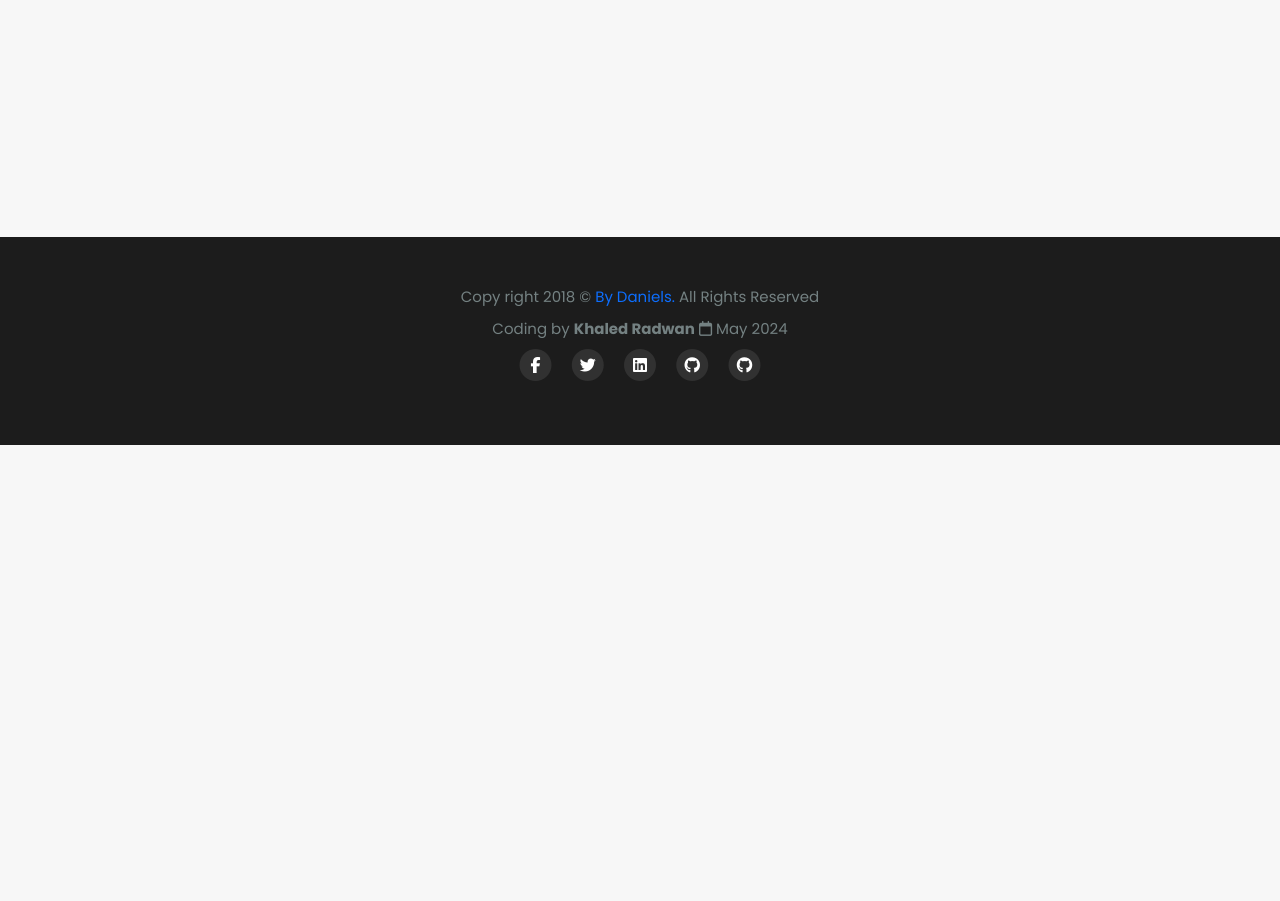
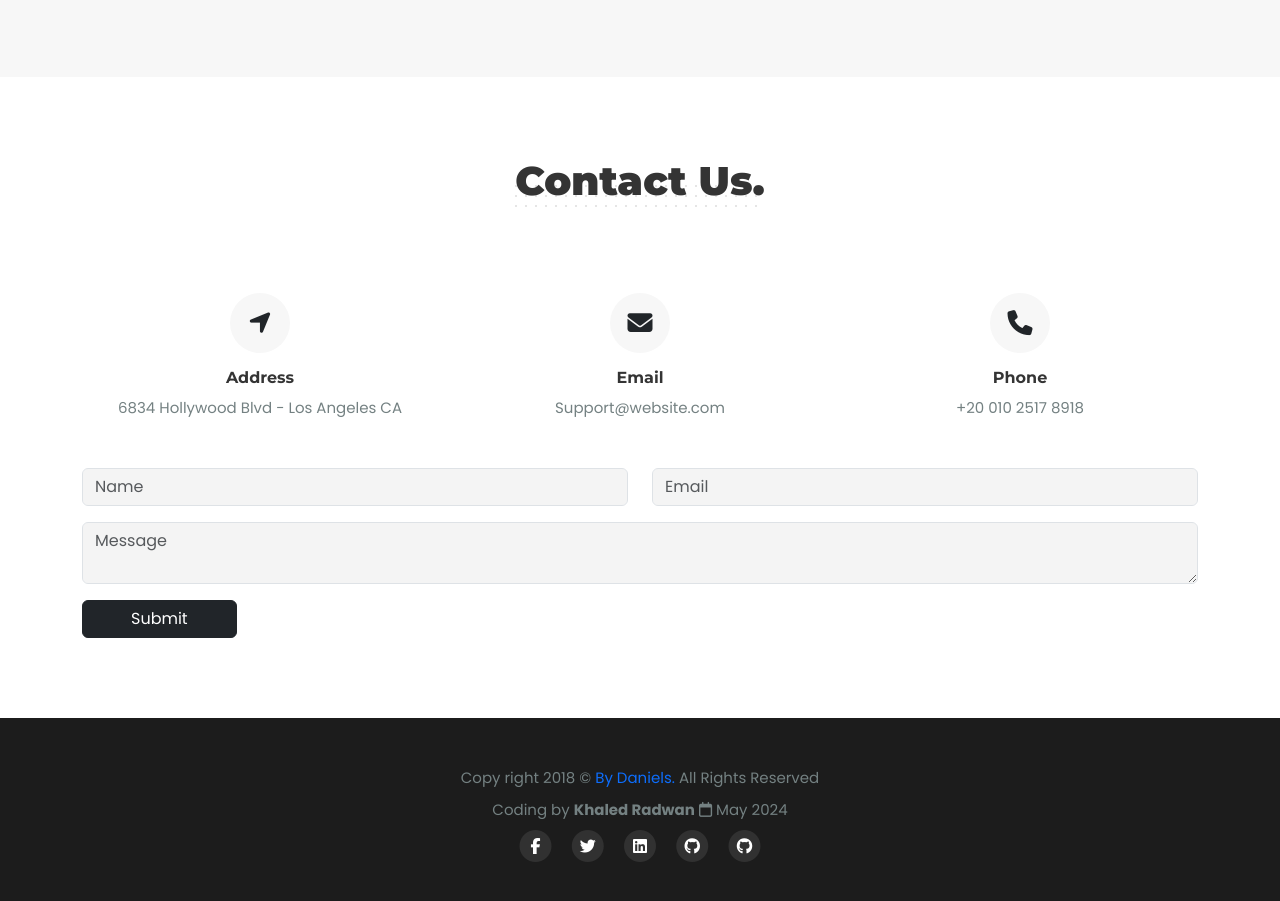
Before and after one commit to khaledradwan96/Daniels, a plain HTML site: page index.html in a window 1280 px wide. Shown: the part 4943-5844 px from the top of the page. Before the commit the page ends 5388 px from the top, so only its background shows below. Drawn offline with Linux system fonts and the light colour scheme.

Commit message:
coding section contact us

```diff
--- a/css/style.css
+++ b/css/style.css
@@ -507,6 +507,38 @@ header .social a {
   transform: rotateY(0deg) scale(1);
 }
 
+/* ================ Contact Us ================ */
+#contact .item {
+  display: flex;
+  flex-direction: column;
+  align-items: center;
+}
+#contact .item i {
+  background-color: var(--bg-color);
+  font-size: 25px;
+  margin-bottom: 15px;
+  width: 60px;
+  height: 60px;
+  border-radius: 50%;
+  display: flex;
+  justify-content: center;
+  align-items: center;
+  transition: all 0.5s;
+}
+#contact .item:hover i {
+  background-color: var(--hover-color);
+  color: #fff;
+}
+/* form */
+#contact form {
+  --bs-body-bg: #f4f4f4;
+}
+#contact input:focus,
+#contact textarea:focus {
+  box-shadow: none;
+  border-color: var(--hover-color);
+}
+
 /* ================ Footer ================ */
 footer {
   background-color: var(--hover-color);
@@ -516,4 +548,14 @@ footer p {
 }
 footer .fa-circle {
   color: #313131;
+  transition: 0.3s;
 }
+footer .fa-brands {
+  transition: 0.3s;
+}
+footer .fa-stack:hover .fa-brands {
+  color: #000;
+}
+footer .fa-stack:hover .fa-circle {
+  color: #fff;
+}
--- a/index.html
+++ b/index.html
@@ -625,8 +625,53 @@
         </div>
     </section>
 
-    <!-- ================ contact ================  -->
-    <section id="contact"></section>
+    <!-- ================ Contact Us ================  -->
+    <section id="contact" class="bg-white">
+        <div class="container">
+            <div class="main-title">
+                <h3>Contact Us.</h3>
+            </div>
+            <!-- contact info -->
+            <div class="row gy-5">
+                <div class="col-lg-4">
+                    <div class="item">
+                        <i class="fa fa-location-arrow"></i>
+                        <h6 class="fw-bold mb-2">Address</h6>
+                        <p>6834 Hollywood Blvd - Los Angeles CA</p>
+                    </div>
+                </div>
+                <div class="col-lg-4">
+                    <div class="item">
+                        <i class="fa fa-envelope"></i>
+                        <h6 class="fw-bold mb-2">Email</h6>
+                        <p>Support@website.com</p>
+                    </div>
+                </div>
+                <div class="col-lg-4">
+                    <div class="item">
+                        <i class="fa fa-phone"></i>
+                        <h6 class="fw-bold mb-2">Phone</h6>
+                        <p>+20 010 2517 8918</p>
+                    </div>
+                </div>
+            </div>
+            <!-- contact form -->
+            <form action="" class="mt-5">
+                <div class="row gy-3">
+                    <div class="col-lg-6">
+                        <input type="text" name="name" placeholder="Name" class="form-control">
+                    </div>
+                    <div class="col-lg-6">
+                        <input type="email" name="email" placeholder="Email" class="form-control">
+                    </div>
+                    <div class="collg-6">
+                        <textarea name="message" placeholder="Message" class="form-control"></textarea>
+                    </div>
+                </div>
+                <button class="btn btn-dark mt-3 px-5">Submit</button>
+            </form>
+        </div>
+    </section>
 
     <!-- ================ Footer ==============  -->
     <footer class="py-5">
```
